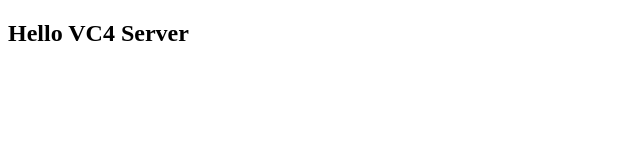
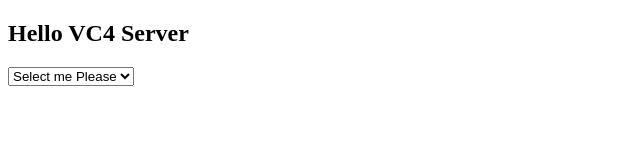
Before and after one commit to ronpichardo/vc4-test-gui, a plain HTML site: page index.html in a window 1280 px wide. Shown: the whole page, without its empty margins (0-640 px from the left). Drawn offline with Linux system fonts and the light colour scheme.

Commit message:
Test HTML Deployment

```diff
--- a/index.html
+++ b/index.html
@@ -7,5 +7,8 @@
 </head>
 <body>
     <h2>Hello VC4 Server</h2>
+    <select>
+        <option>Select me Please</option>
+    </select>
 </body>
 </html>
```
